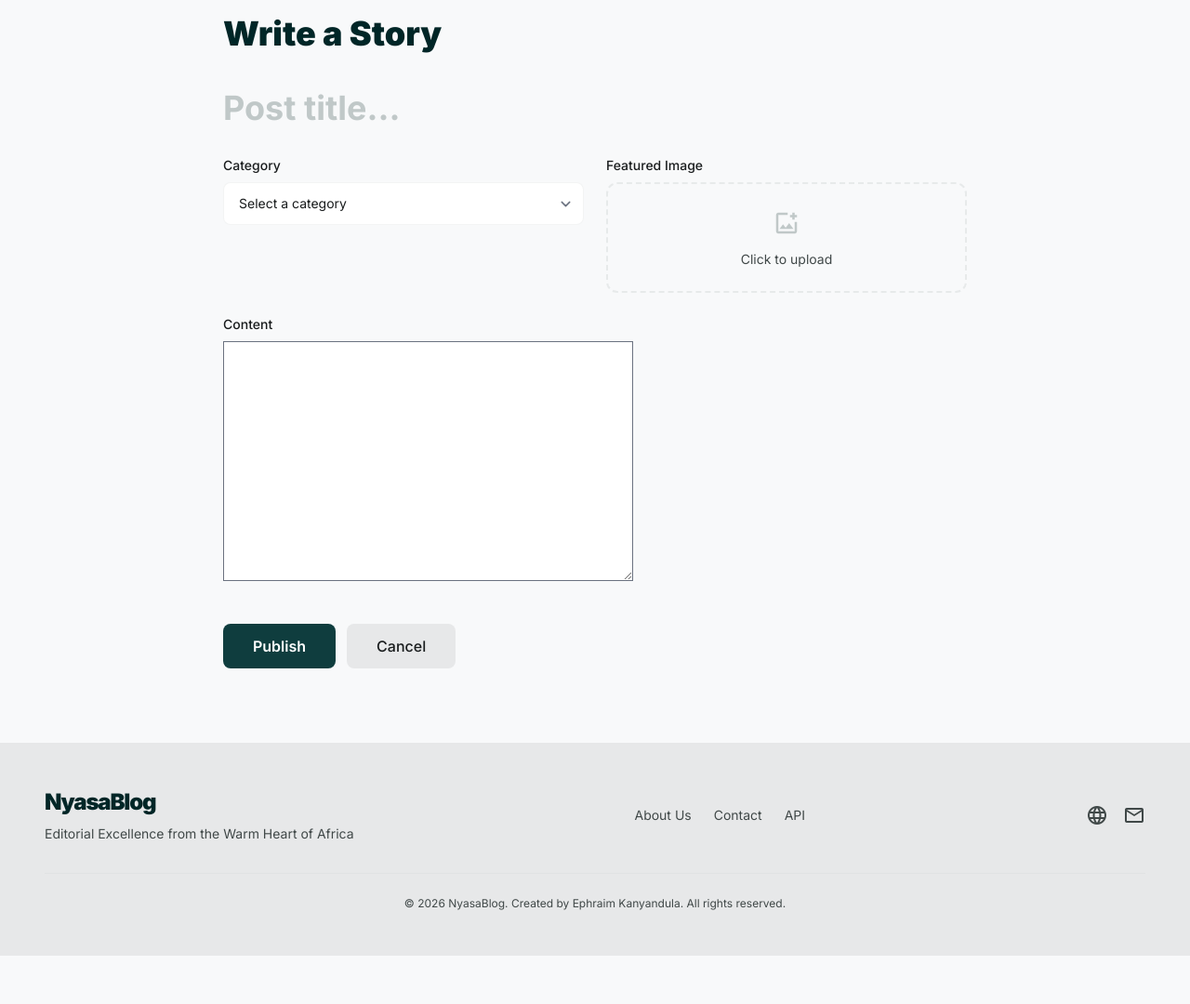
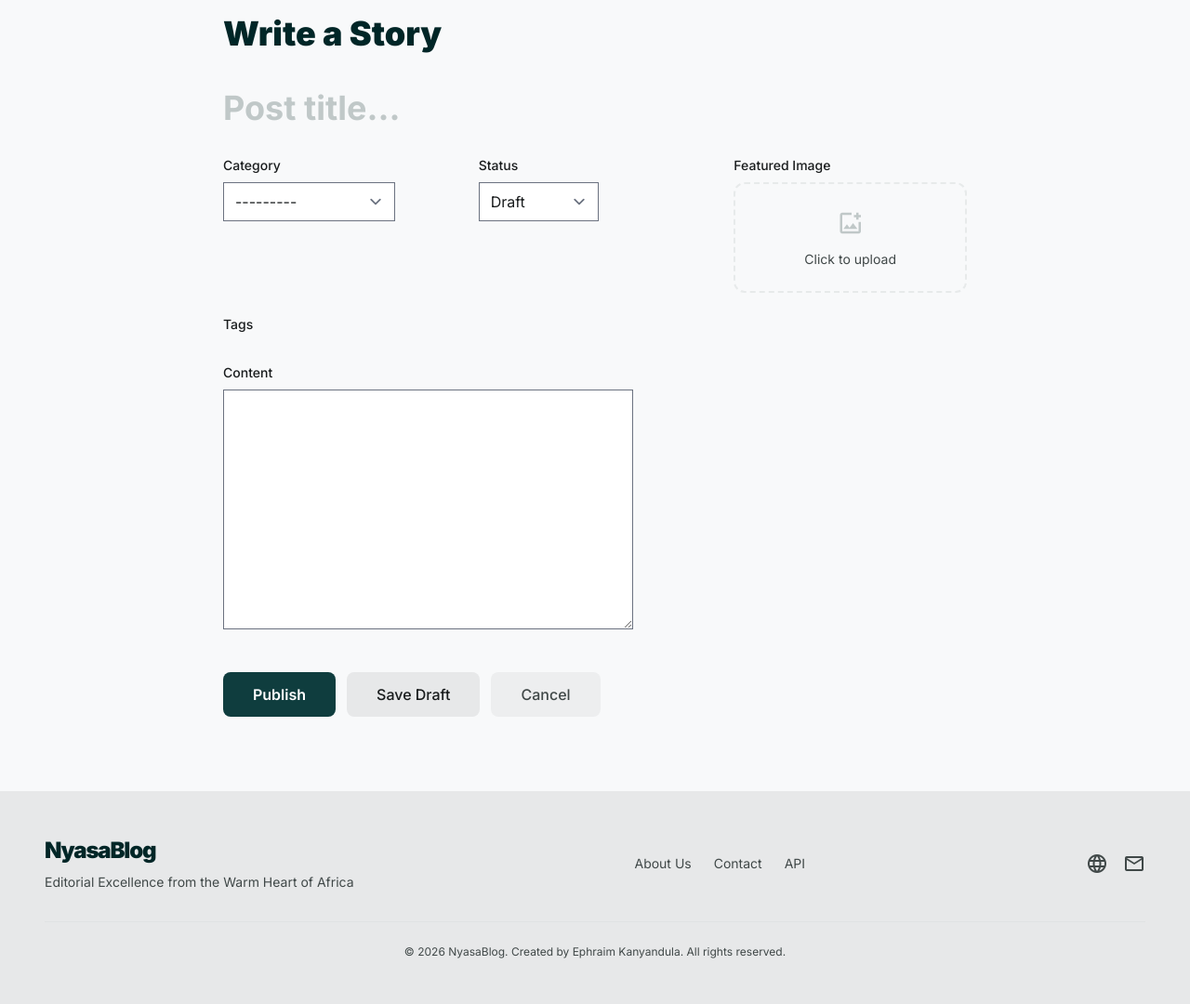
Before and after one commit to Kanyandula/BlogPost, a Django app: page /blog/create/ in a window 1280 px wide. Shown: the part 80-1160 px from the top of the page at 93% size. Before the commit the page ends 1108 px from the top, so only its background shows below. Run offline with Django 3.2, Linux system fonts and the light colour scheme; the visitor is signed in with stand-in values (Sample User, id 1); data comes from the database, SQL or seed files in the repository; data that the repository does not hold is empty; some libraries are stand-ins or nearby versions.

Commit message:
Wire categories, tags, and status into forms and API
Forms:
- Add category, tags, status fields to CreateBlogPostForm and
  UpdateBlogPostForm
- Tags rendered as checkbox pills
- Publish/Save Draft buttons set status on submit

Templates:
- Create post: 3-column grid (category, status, image), tag pills,
  dual publish/draft buttons
- Edit post: same layout with current values

API serializers:
- Add CategorySerializer, TagSerializer, CommentSerializer (with
  nested replies)
- BlogPostSerializer: add category, tags, status, is_featured,
  view_count, like_count, comment_count, reading_time

```diff
--- a/blog/forms.py
+++ b/blog/forms.py
@@ -17,23 +17,32 @@ class CreateBlogPostForm(forms.ModelForm):
 
 	class Meta:
 		model = BlogPost
-		fields = ['title', 'body', 'image']
+		fields = ['title', 'body', 'image', 'category', 'tags', 'status']
+		widgets = {
+			'tags': forms.CheckboxSelectMultiple(),
+		}
 
 
 class UpdateBlogPostForm(forms.ModelForm):
 
 	class Meta:
 		model = BlogPost
-		fields = ['title', 'body', 'image']
+		fields = ['title', 'body', 'image', 'category', 'tags', 'status']
+		widgets = {
+			'tags': forms.CheckboxSelectMultiple(),
+		}
 
 	def save(self, commit=True):
 		blog_post = self.instance
 		blog_post.title = self.cleaned_data['title']
 		blog_post.body = self.cleaned_data['body']
+		blog_post.category = self.cleaned_data['category']
+		blog_post.status = self.cleaned_data['status']
 
 		if self.cleaned_data['image']:
 			blog_post.image = self.cleaned_data['image']
 
 		if commit:
 			blog_post.save()
+			self.save_m2m()
 		return blog_post
--- a/blog/templates/blog/create_blog.html
+++ b/blog/templates/blog/create_blog.html
@@ -1,6 +1,10 @@
 {% extends 'base.html' %}
 
 {% block title %}Create Post | NyasaBlog{% endblock %}
+
+{% block extra_head %}
+{{ form.media }}
+{% endblock %}
 
 {% block content %}
 <div class="max-w-4xl mx-auto px-6 md:px-12">
@@ -19,16 +23,15 @@
       {% endfor %}
     </div>
 
-    <!-- Category & Image -->
-    <div class="grid grid-cols-1 md:grid-cols-2 gap-6">
+    <!-- Category, Status & Image -->
+    <div class="grid grid-cols-1 md:grid-cols-3 gap-6">
       <div>
         <label class="block text-sm font-medium text-on-surface mb-2">Category</label>
-        <select name="category" class="w-full bg-surface-container-lowest border border-outline-variant/20 rounded-lg py-3 px-4 text-sm focus:ring-2 focus:ring-secondary/20">
-          <option value="">Select a category</option>
-          {% for cat in categories %}
-          <option value="{{ cat.id }}">{{ cat.name }}</option>
-          {% endfor %}
-        </select>
+        {{ form.category }}
+      </div>
+      <div>
+        <label class="block text-sm font-medium text-on-surface mb-2">Status</label>
+        {{ form.status }}
       </div>
       <div>
         <label class="block text-sm font-medium text-on-surface mb-2">Featured Image</label>
@@ -37,6 +40,18 @@
           <p class="text-sm text-on-surface-variant mt-2">Click to upload</p>
           <input type="file" name="image" id="id_image" class="hidden" accept="image/*"/>
         </div>
+      </div>
+    </div>
+
+    <!-- Tags -->
+    <div>
+      <label class="block text-sm font-medium text-on-surface mb-2">Tags</label>
+      <div class="flex flex-wrap gap-3">
+        {% for checkbox in form.tags %}
+        <label class="inline-flex items-center gap-2 px-4 py-2 rounded-full bg-surface-container-low text-sm text-on-surface-variant hover:bg-secondary-container/30 cursor-pointer transition-colors">
+          {{ checkbox.tag }} {{ checkbox.choice_label }}
+        </label>
+        {% endfor %}
       </div>
     </div>
 
@@ -51,13 +66,10 @@
 
     <!-- Actions -->
     <div class="flex gap-3 pt-4">
-      <button type="submit" class="bg-primary-container text-on-primary px-8 py-3 rounded-lg font-semibold hover:opacity-90 transition-opacity">Publish</button>
-      <a href="{% url 'home' %}" class="bg-surface-container-high text-on-surface px-8 py-3 rounded-lg font-medium hover:bg-surface-container-highest transition-colors">Cancel</a>
+      <button type="submit" name="status" value="published" class="bg-primary-container text-on-primary px-8 py-3 rounded-lg font-semibold hover:opacity-90 transition-opacity">Publish</button>
+      <button type="submit" name="status" value="draft" class="bg-surface-container-high text-on-surface px-8 py-3 rounded-lg font-medium hover:bg-surface-container-highest transition-colors">Save Draft</button>
+      <a href="{% url 'home' %}" class="bg-surface-container text-on-surface-variant px-8 py-3 rounded-lg font-medium hover:bg-surface-container-high transition-colors">Cancel</a>
     </div>
   </form>
 </div>
 {% endblock content %}
-
-{% block extra_head %}
-{{ form.media }}
-{% endblock %}
```
Also changed, not shown: blog/api/serializers.py (+36 -2 lines), blog/templates/blog/edit_blog.html (+31 -5 lines).
